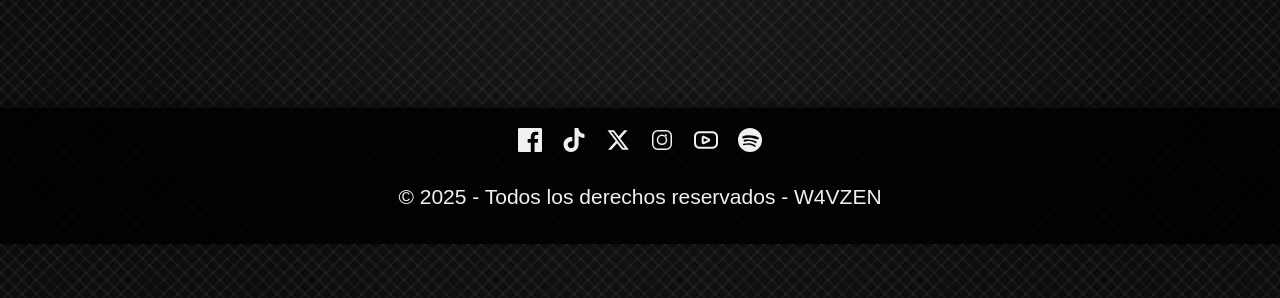
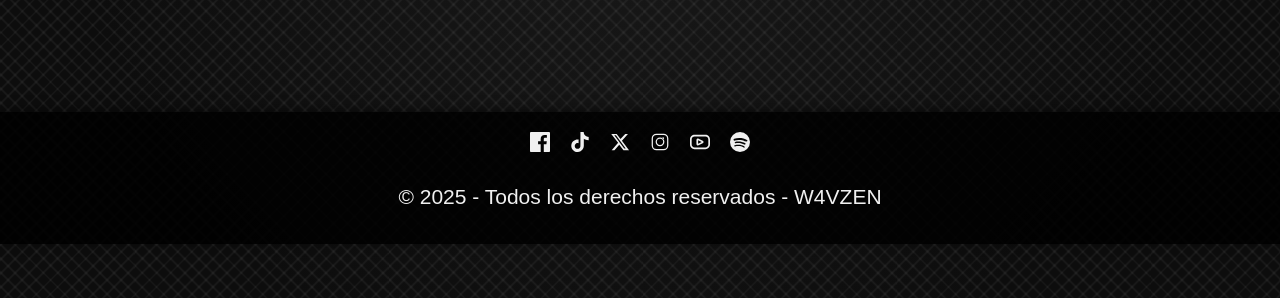
Before and after one commit to W4VZEN/w4vzen.github.io, a Jekyll site: the page built from index.html, in a window 1280 px wide. Shown: the part 656-954 px from the top of the page. Built offline with Jekyll 4.4.1, drawn with Linux system fonts in a browser that asks for light colours; grey boxes are pictures that could not be loaded.

Commit message:
Update estilos.css

```diff
--- a/assets/css/estilos.css
+++ b/assets/css/estilos.css
@@ -150,8 +150,8 @@ p {
   display: flex;
   align-items: center;
   justify-content: center;
-  width: 24px;
-  height: 24px;
+  width: 20px;
+  height: 20px;
   text-decoration: none;
   color: #f0f0f0;
   transition: color 0.3s ease;
```
